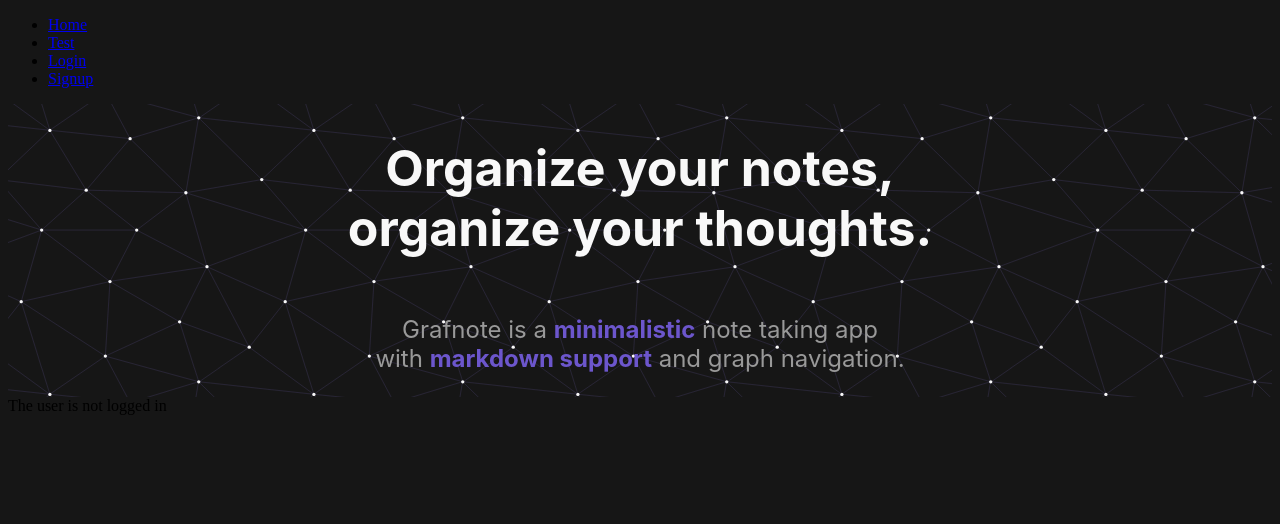
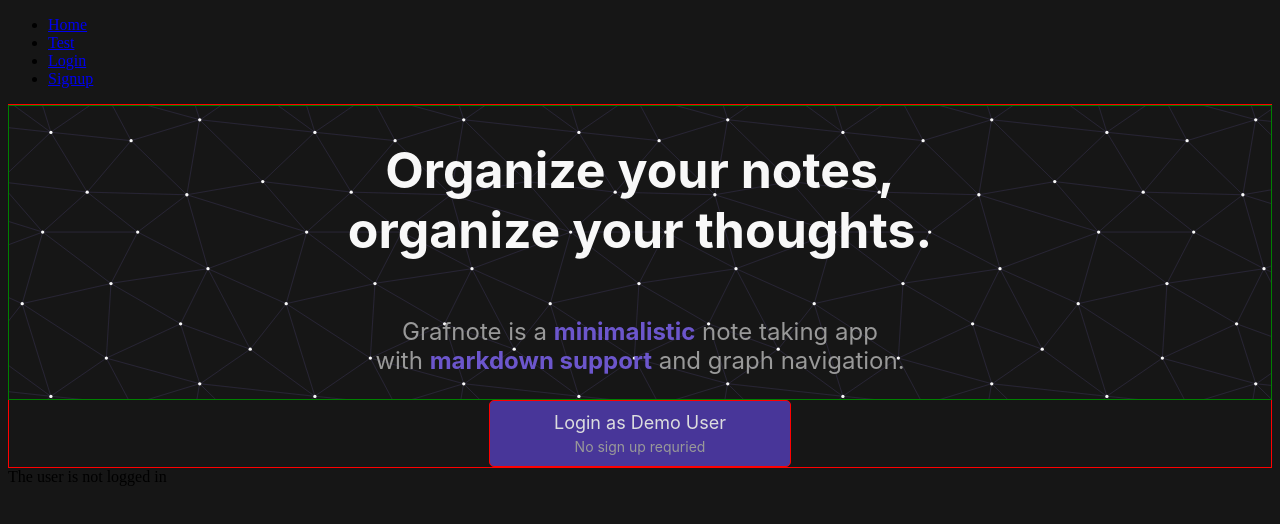
Before and after one commit to ily123/grafnote, a React (Create React App) app in the folder frontend/: page / in a window 1280 px wide. Shown: the top 524 px of the page. Built offline with nearby package versions, Linux system fonts and the light colour scheme; no server answers.

Commit message:
Added demo user login button.

```diff
--- a/frontend/src/components/HomePage/LandingPage.css
+++ b/frontend/src/components/HomePage/LandingPage.css
@@ -2,29 +2,68 @@
   font-family: Inter, sans-serif;
 }
 
-.landing-page h1 {
+.hero-container {
+  display: flex;
+  flex-direction: column;
+  align-items: center;
+  border: 1px red solid;
+}
+
+.hero-text h1 {
   font-size: 50px;
   color: #f8f8f8;
 }
 
-.landing-page p {
+.hero-text p {
   font-size: 24px;
   color: #999;
 }
 
 .hero-text {
+  width: 100%;
   display: flex;
   flex-direction: column;
   align-items: center;
   text-align: center;
+  /* svg background image credit: https://www.svgbackgrounds.com/ */
+  background-image: url('./endless-constellation.svg');
+  border: 1px green solid;
 }
 
 .hero-text p b {
-  color: #9785E5;
   color: #6C56CC;
 }
 
-.hero-text {
-  /* svg background image credit: https://www.svgbackgrounds.com/ */
-  background-image: url('./endless-constellation.svg');
+.hero-demo-login {
+  border: 1px red solid;
 }
+
+.hero-demo-login {
+  background-color: #483699;
+  text-decoration: none;
+  border-radius: 5px;
+  height: 65px;
+  width: clamp(200px, 30%, 300px);
+
+
+  display: flex;
+  flex-direction: column;
+  align-items: center;
+  justify-content: center;
+  text-align: center;
+}
+
+.hero-demo-login > p:first-child {
+  font-size: 18px;
+  color: #DCDDDE;
+  margin: 0;
+  padding-top: 10px;
+  margin-bottom: 5px;
+}
+
+.hero-demo-login > p:nth-child(2) {
+  font-size: 14px;
+  color: #999999;
+  margin: 0;
+  padding-bottom: 10px;
+}
--- a/frontend/src/components/HomePage/index.js
+++ b/frontend/src/components/HomePage/index.js
@@ -1,4 +1,5 @@
 import './LandingPage.css';
+import { NavLink } from 'react-router-dom';
 
 export default function LandingPage () {
   return (
@@ -10,6 +11,7 @@ export default function LandingPage () {
              with <b>markdown support</b> and graph navigation.
           </p>
         </div>
+        <NavLink className='hero-demo-login' to='/test'><p>Login as Demo User</p><p>No sign up requried</p></NavLink>
         <div className='hero-image'></div>
       </div>
     </div>
```
